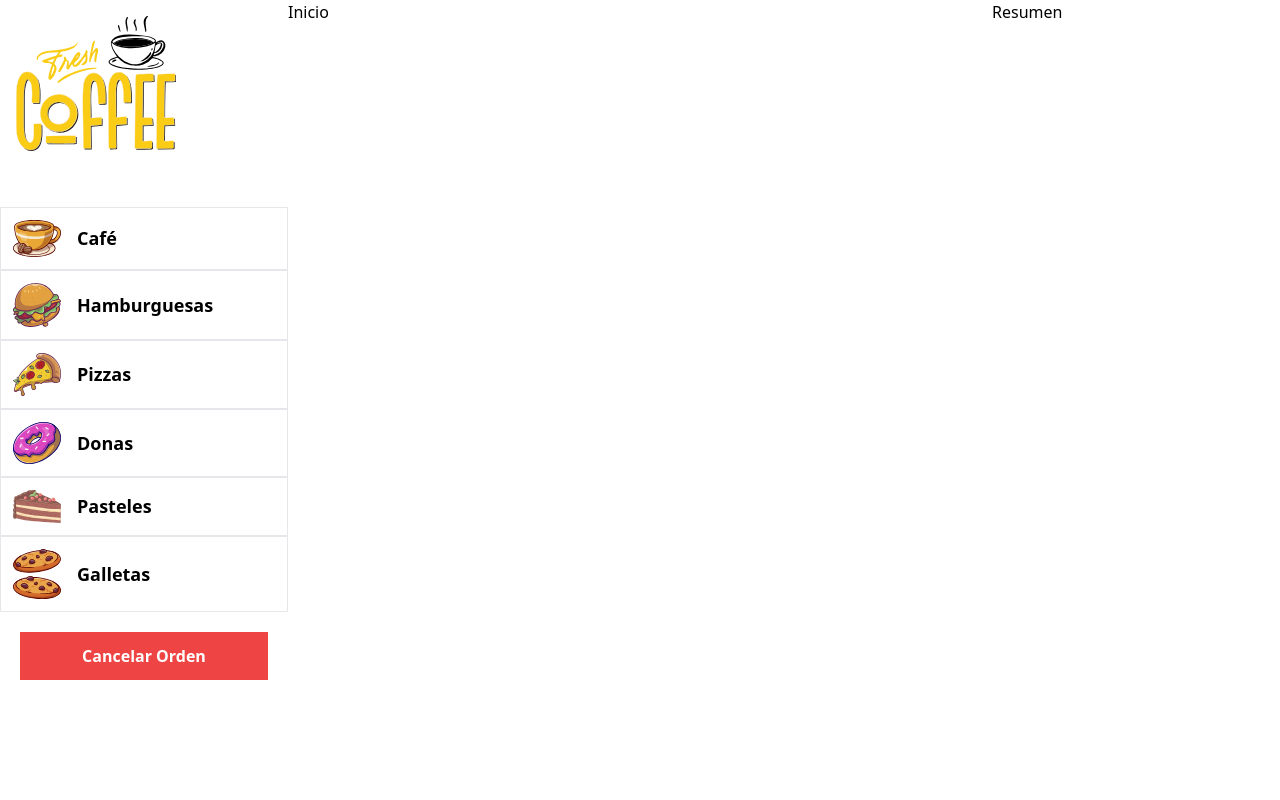
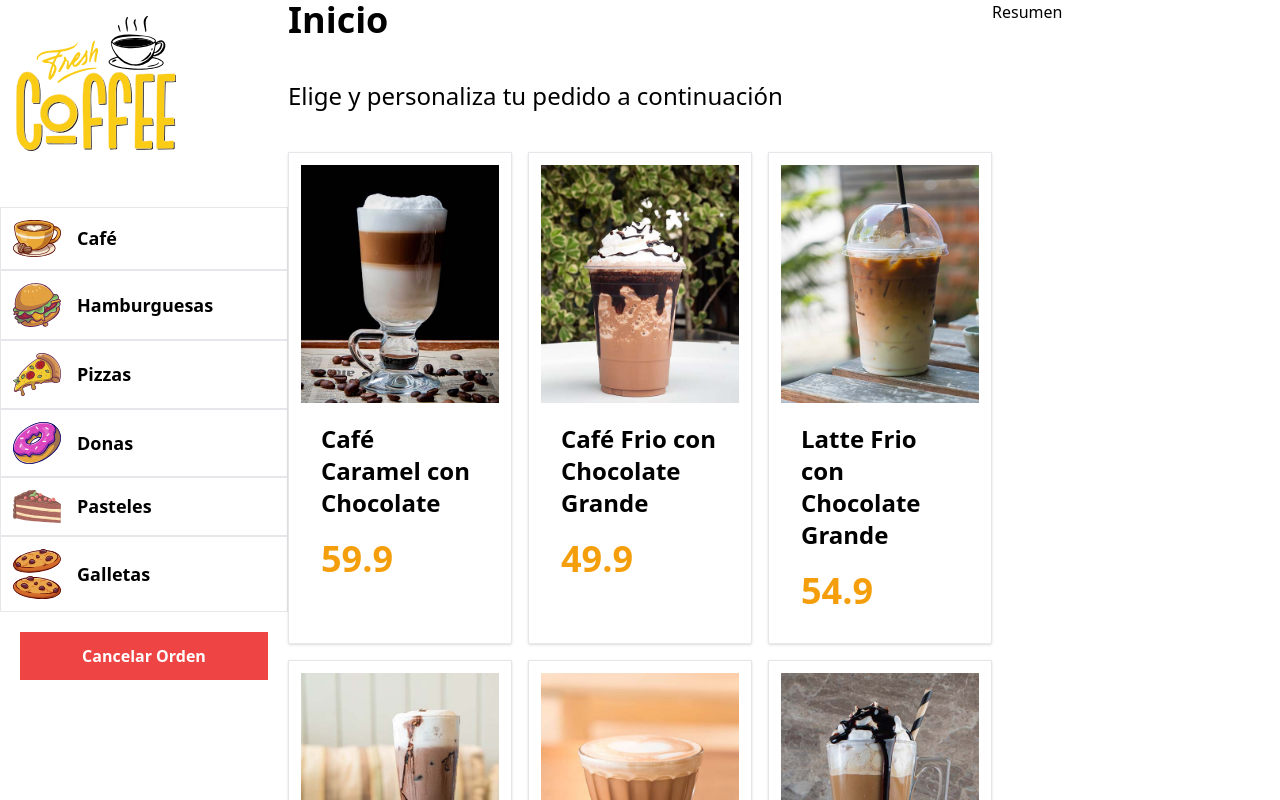
Before and after one commit to albertosanchezc/React-quiosco, a React (Vite) app: page / in a window 1280 px wide. Shown: the top 800 px of the page. Built offline with nearby package versions, Linux system fonts and the light colour scheme.

Commit message:
Mostrando productos

```diff
--- /dev/null
+++ b/src/components/Producto.jsx
@@ -0,0 +1,13 @@
+
+export default function Producto({producto}) {
+  const { nombre, imagen, precio } = producto;
+  return (
+    <div className="border p-3 shadow bg-white">
+      <img src={`/img/${imagen}.jpg`} alt={`imagen ${nombre}`} className="w-full" />
+      <div className="p-5">
+        <h3 className="text-2xl font-bold">{nombre}</h3>
+        <p className="mt-5 font-black text-4xl text-amber-500">{precio}</p>
+      </div>
+    </div>
+  )
+}
--- a/src/components/Sidebar.jsx
+++ b/src/components/Sidebar.jsx
@@ -16,6 +16,7 @@ export default function Sidebar() {
             >
                 {categorias.map(categoria => (
                     <Categoria
+                        key={categoria.id}
                         categoria={categoria}
                     />
                 ))}
--- a/src/views/Inicio.jsx
+++ b/src/views/Inicio.jsx
@@ -1,5 +1,23 @@
+import { productos } from '../data/productos'
+import Producto from '../components/Producto'
 export default function Inicio() {
+
+  console.log(productos)
   return (
-    <div>Inicio</div>
+    <>
+      <h1 className='text-4xl font-black'>Inicio</h1>
+      <p className="text-2xl my-10">
+        Elige y personaliza tu pedido a continuación
+      </p>
+
+      <div className="grid gap-4 grid-cols-1 md:grid-cols-2 xl:grid-cols-3">
+        {productos.map(producto => (
+          <Producto
+            key={producto.imagen}
+            producto={producto}
+          />
+        ))}
+      </div>
+    </>
   )
 }
```
